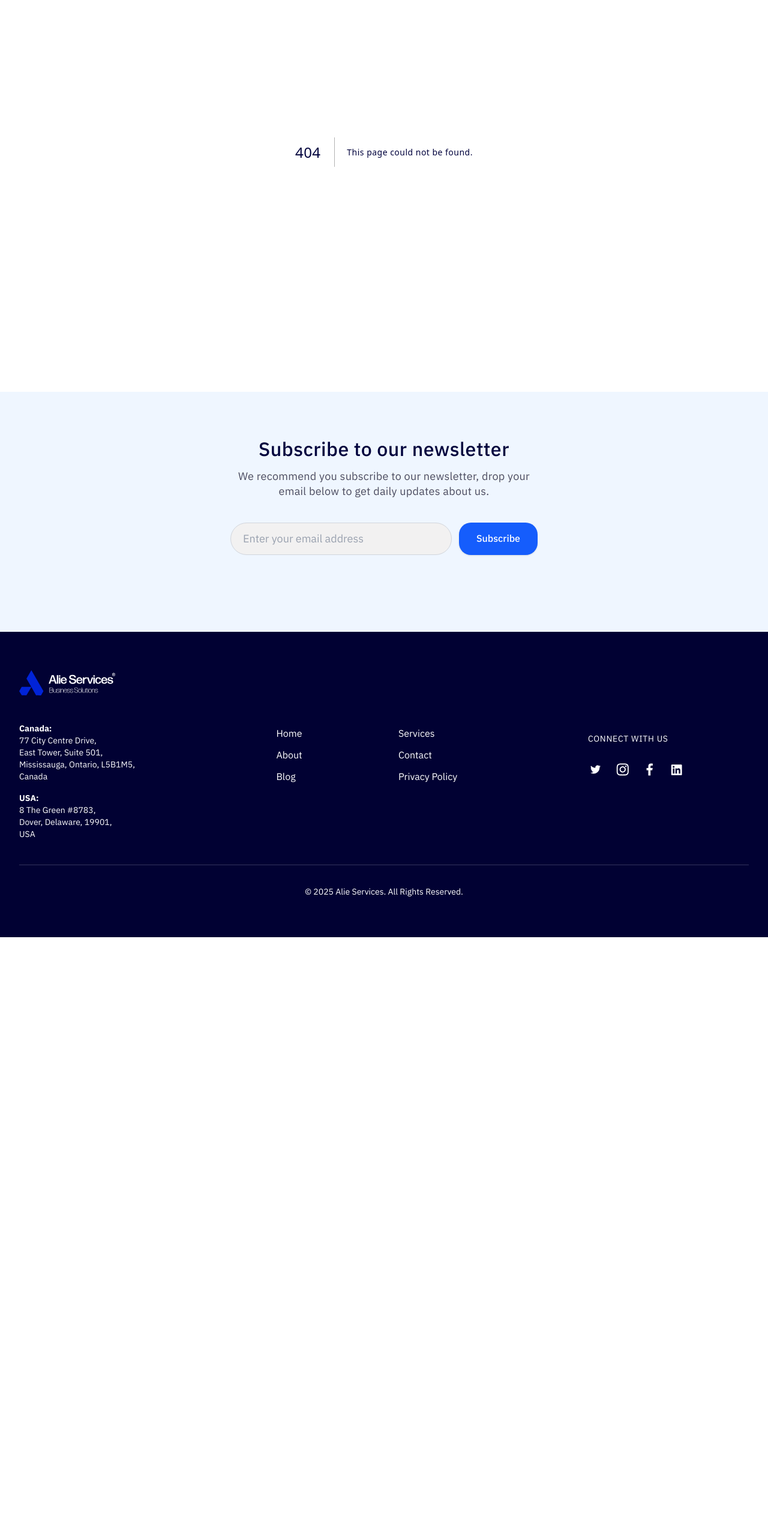
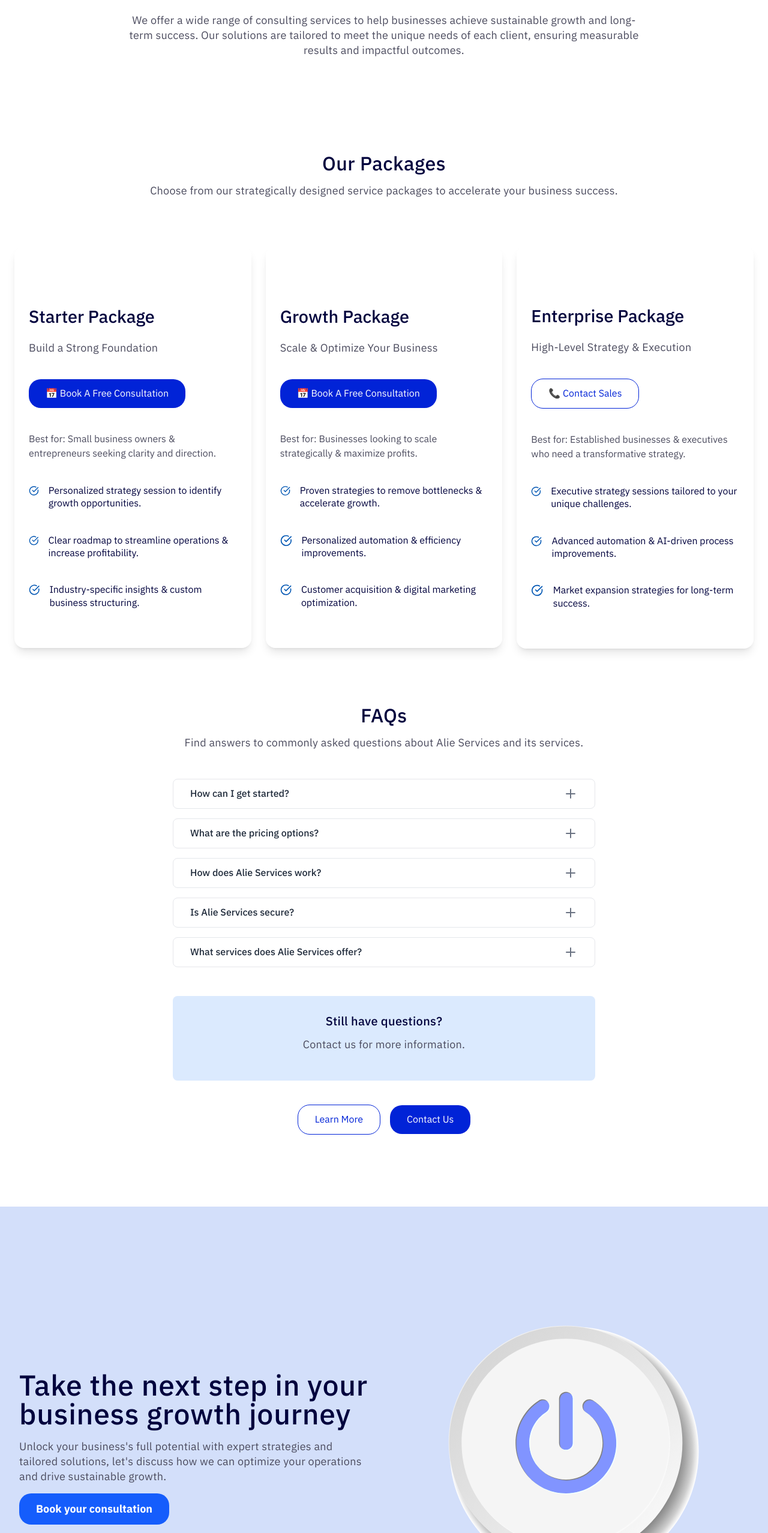
Before and after one commit to elghanbibadr/aliservicesv2, a Next.js app: page /services in a window 1280 px wide. Before the commit this address had no page. Shown: the part 245-2800 px from the top of the page at 60% size. Before the commit the page ends 1807 px from the top, so only its background shows below. Built offline with nearby package versions, Linux system fonts and the light colour scheme.

Commit message:
created the services page

```diff
--- a/app/about/page.tsx
+++ b/app/about/page.tsx
@@ -10,7 +10,7 @@ const AboutUsPage = () => {
 
     <Container>
       <div className="text-center my-20">
-        <h1>About Us – Alie Services</h1>
+        <h1>About Us </h1>
         <h4>Empowering Businesses for Sustainable Success</h4>
         <p className="md:w-[70%] mx-auto">
           At Alie Services, we are committed to helping businesses navigate
--- /dev/null
+++ b/app/componenets/CallToAction.tsx
@@ -0,0 +1,48 @@
+import Image from 'next/image';
+import React from 'react';
+// You might need to find the specific power icon you like.
+// IoPowerOutline is a common choice from react-icons/io5
+import Turnonicon from '@/public/Turnonicon.svg'
+import Container from './ui/Container';
+const CallToAction = () => {
+  return (
+    // Section container with light blue background and padding
+    <section className="bg-cyan py-16 md:py-24">
+      {/* Centering container */}
+      <Container className="container mx-auto px-4 sm:px-6 lg:px-8">
+        {/* Flex container for layout (stack on mobile, row on medium screens up) */}
+        <div className="flex flex-col md:flex-row items-center gap-12 lg:gap-16">
+
+          {/* Text Content Area (Takes more space) */}
+          <div className="md:w-1/2 lg:w-3/5 text-center md:text-left">
+            <h1 className="text-3xl sm:text-4xl lg:text-5xl font-semibold text-gray-900 mb-4 leading-tight">
+              Take the next step in your business growth journey
+            </h1>
+            <p className="text-lg text-gray-700 leading-relaxed mb-8">
+              Unlock your business's full potential with expert strategies
+              and tailored solutions, let's discuss how we can optimize your operations
+              and drive sustainable growth.
+            </p>
+            {/* Call to Action Button */}
+            <button
+              className="bg-blue-600 hover:bg-blue-700 text-white font-semibold text-lg px-8 py-3 rounded-full transition duration-200 ease-in-out focus:outline-none focus:ring-2 focus:ring-blue-500 focus:ring-offset-2 focus:ring-offset-blue-50"
+              aria-label="Book your consultation"
+            >
+              Book your consultation
+            </button>
+          </div>
+
+          {/* Image/Icon Area */}
+          <div className="">
+
+           <Image src={Turnonicon} alt='turn on icon' height={700} width={700} />
+
+          </div>
+
+        </div>
+      </Container>
+    </section>
+  );
+};
+
+export default CallToAction;
--- /dev/null
+++ b/app/componenets/ServicesPlans.tsx
@@ -0,0 +1,92 @@
+import { CheckCircle } from "lucide-react";
+import Link from "next/link";
+import React from "react";
+
+const pricingPlans = [
+  {
+    title: "Starter Package",
+    tagline: "Build a Strong Foundation",
+    description: "Best for: Small business owners & entrepreneurs seeking clarity and direction.",
+    features: [
+      "Personalized strategy session to identify growth opportunities.",
+      "Clear roadmap to streamline operations & increase profitability.",
+      "Industry-specific insights & custom business structuring."
+    ],
+    buttonText: "📅 Book a Free Consultation"
+  },
+  {
+    title: "Growth Package",
+    tagline: "Scale & Optimize Your Business",
+    description: "Best for: Businesses looking to scale strategically & maximize profits.",
+    features: [
+      "Proven strategies to remove bottlenecks & accelerate growth.",
+      "Personalized automation & efficiency improvements.",
+      "Customer acquisition & digital marketing optimization."
+    ],
+    buttonText: "📅 Book a Free Consultation",
+    popular: true
+  },
+  {
+    title: "Enterprise Package",
+    tagline: "High-Level Strategy & Execution",
+    description: "Best for: Established businesses & executives who need a transformative strategy.",
+    features: [
+      "Executive strategy sessions tailored to your unique challenges.",
+      "Advanced automation & AI-driven process improvements.",
+      "Market expansion strategies for long-term success."
+    ],
+    buttonText: "📞 Contact Sales"
+  }
+];
+
+const ServicesPlans = () => {
+  return (
+    <div>
+      <div className="text-center my-10  mt-40">
+        <h2>Our Packages</h2>
+        <p>Choose from our strategically designed service packages to accelerate your business success.</p>
+      </div>
+      <div className="flex flex-col md:mt-20 md:flex-row gap-6 justify-center items-center  text-white ">
+        {pricingPlans.map((plan, index) => (
+          <div
+            key={index}
+            className="bg-secondaryblack p-6  rounded-2xl  w-full  relative shadow-lg"
+          >
+            {plan.popular && (
+              <span className="absolute top-4 right-4 bg-darkblue text-white text-xl font-medium px-8 py-2 rounded">
+                Popular
+              </span>
+            )}
+            <h4 className="text-2xl md:text-4xl text-heading mb-6 font-bold">{plan.title}</h4>
+            <p className=" ">{plan.tagline}</p>
+            <Link
+              target="_blank"
+              href=" https://calendly.com/alieservices/free-consultation"
+            >
+              <button
+                className={`block my-10 ${index === 2 ? "btn btn-transparent border border-darkblue" : "btn btn-blue"} text-white py-5 px-14 capitalize`}
+              >
+                {plan.buttonText}
+              </button>
+            </Link>
+            <span className="  text-text mb-8 mt-8 ">
+              {plan.description}
+            </span>
+            <ul className="mt-4 space-y-2">
+              {plan.features.map((feature, i) => (
+                <li key={i} className="my-10 flex  gap-4">
+                  <CheckCircle color="#0056B3" height={20} />
+                  <span className="text-[1.1rem] text-xs md:text-[1rem]">
+                    {feature}
+                  </span>
+                </li>
+              ))}
+            </ul>
+          </div>
+        ))}
+      </div>
+    </div>
+  );
+};
+
+export default ServicesPlans;
--- a/app/globals.css
+++ b/app/globals.css
@@ -63,7 +63,7 @@ h1 {
 }
 
 button{
-  @apply rounded-[20px] px-7 py-3
+  @apply rounded-[20px] px-7 py-3 cursor-pointer
 }
 
 .btn-transparent{
--- a/app/layout.tsx
+++ b/app/layout.tsx
@@ -29,7 +29,6 @@ export default function RootLayout({
           <Navbar />
         </Container>
         {children}
-        <Newsletter />
         <Footer />
       </body>
     </html>
--- a/app/page.tsx
+++ b/app/page.tsx
@@ -1,12 +1,11 @@
-import Navbar from "./componenets/Navbar";
 import Hero from "./componenets/Hero";
 import Container from "./componenets/ui/Container";
 import AboutUsSection from "./componenets/AboutUsSection";
 import ComprehensiveSolutions from "./componenets/ComprehensiveSolutions";
 import HomeBlogs from "./componenets/HomeBlogs";
 import Faqs from "./componenets/Faqs";
-import Newsletter from "./componenets/NewsLetter";
-import Footer from "./componenets/ui/Footer";
+import CallToAction from "./componenets/CallToAction";
+
 
 
 export default function Home() {
@@ -19,6 +18,7 @@ export default function Home() {
      <ComprehensiveSolutions/>
      <HomeBlogs/>
      <Faqs/>
+     <CallToAction />
     </>
 
 
--- /dev/null
+++ b/app/services/page.tsx
@@ -0,0 +1,60 @@
+import React from "react";
+import Container from "../componenets/ui/Container";
+import solutionIcon1 from "@/public/solutionIcon1.svg"
+import solutionIcon2 from "@/public/solutionIcon2.svg"
+import solutionIcon3 from "@/public/solutionIcon3.svg"
+import Image from 'next/image';
+import ServicesPlans from "../componenets/ServicesPlans";
+import Faqs from "../componenets/Faqs";
+import CallToAction from "../componenets/CallToAction";
+
+const solutionsData = [
+    {
+      icon: solutionIcon1, // Using ArrowPathIcon as a placeholder for the strategy icon
+      bgColor: 'bg-blue-100',
+      iconColor: 'text-blue-600',
+      title: 'Business Strategy Consulting',
+      description: 'Develop a clear roadmap to scale and succeed. We help businesses set achievable goals and create actionable strategies to reach them.',
+      link: '#', // Replace with actual link
+    },
+    {
+      icon: solutionIcon2,
+      bgColor: 'bg-blue-100',
+      iconColor: 'text-blue-600',
+      title: 'Operational Efficiency Planning',
+      description: 'We optimize processes for increased productivity and cost-effectiveness. We identify inefficiencies and provide solutions to streamline operations.',
+      link: '#', // Replace with actual link
+    },
+     {
+      icon: solutionIcon3, // Using AdjustmentsHorizontalIcon for the funding icon
+      bgColor: 'bg-blue-100',
+      iconColor: 'text-blue-600',
+      title: 'Funding Awareness & Support',
+      description: 'Secure funding opportunities to expand your business, with guidance on grants, loans, and investment strategies.',
+      link: '#', // Replace with actual link
+    },
+  ];
+const ServicesPage = () => {
+  return (
+    <>
+    <Container>
+      <div className="text-center my-20">
+        <h1>Our Main Services</h1>
+        <p className="md:w-[70%] mx-auto">
+          We offer a wide range of consulting services to help businesses
+          achieve sustainable growth and long-term success. Our solutions are
+          tailored to meet the unique needs of each client, ensuring measurable
+          results and impactful outcomes.
+        </p>
+      </div>
+          <ServicesPlans />
+          <Faqs/>
+    </Container>
+          <CallToAction/>
+    </>
+
+
+  );
+};
+
+export default ServicesPage;
```
Also changed, not shown: public/Turnonicon.svg (added).
